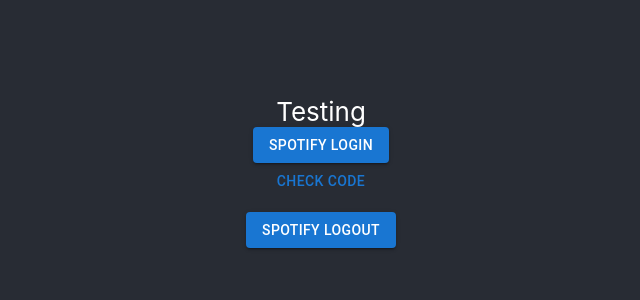
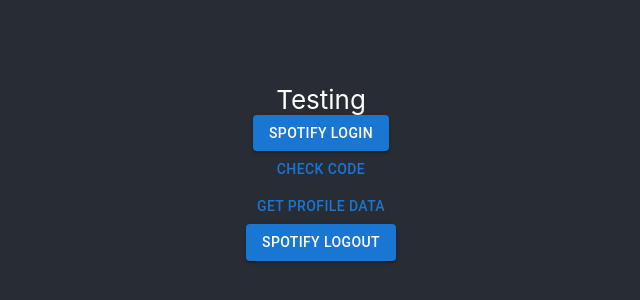
Before and after one commit to jbarlas/kimberfy, a React (Create React App) app: page / in a window 1280 px wide. Shown: the part 228-528 px from the top of the page, without its empty margins (319-959 px from the left). Built offline with nearby package versions, Linux system fonts and the light colour scheme.

Commit message:
see if get profile works

```diff
--- a/src/App.js
+++ b/src/App.js
@@ -1,12 +1,13 @@
 import React from "react";
 import { Button } from "@mui/material";
 import "./App.css";
-import { fetchProfile, redirectToAuthCodeFlow } from "./utils";
+import { fetchProfile, getAccessToken, redirectToAuthCodeFlow } from "./utils";
 
 function App() {
   // const spotifyClientId = process.env.CLIENT_ID;
   const params = new URLSearchParams(window.location.search);
   const [spotifyCode, setSpotifyCode] = React.useState(params.get("code"));
+  const [profileData, setProfileData] = React.useState();
   const CLIENT_ID = "75498bd4f8ca4d408edb2798545d5840";
   // const REDIRECT_URI = "https://kimberfy.web.app/";
   // const AUTH_ENDPOINT = "https://accounts.spotify.com/authorize";
@@ -30,10 +31,17 @@
   //   setSpotifyCode(token);
   // }, []);
 
+  const getProfileData = async () => {
+    const accessToken = await getAccessToken(CLIENT_ID, spotifyCode);
+    const profile = await fetchProfile(accessToken);
+    setProfileData(profile);
+  };
+
   const logout = () => {
     setSpotifyCode("");
     window.localStorage.removeItem("code");
   };
+
   return (
     <div className="App">
       <header className="App-header">
@@ -45,11 +53,12 @@
           Spotify Login
         </Button>
         <Button onClick={() => console.log(spotifyCode)}>Check code</Button>
-        <Button onClick={() => console.log(fetchProfile(spotifyCode))}></Button>
+        <Button onClick={getProfileData}>Get Profile Data</Button>
         <Button variant="contained" onClick={logout}>
           Spotify Logout
         </Button>
       </header>
+      {profileData && <div>{profileData.href}</div>}
     </div>
   );
 }
```
